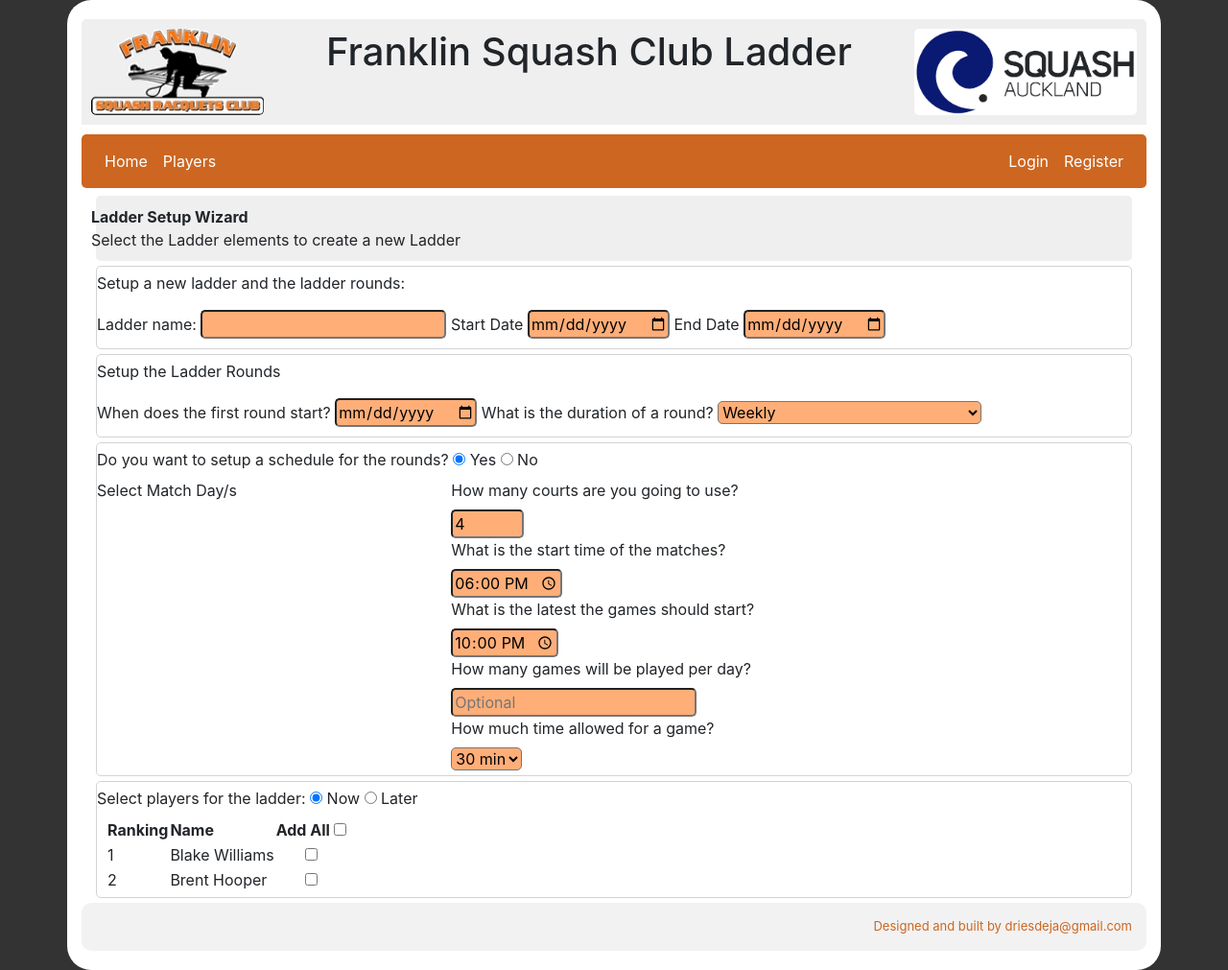
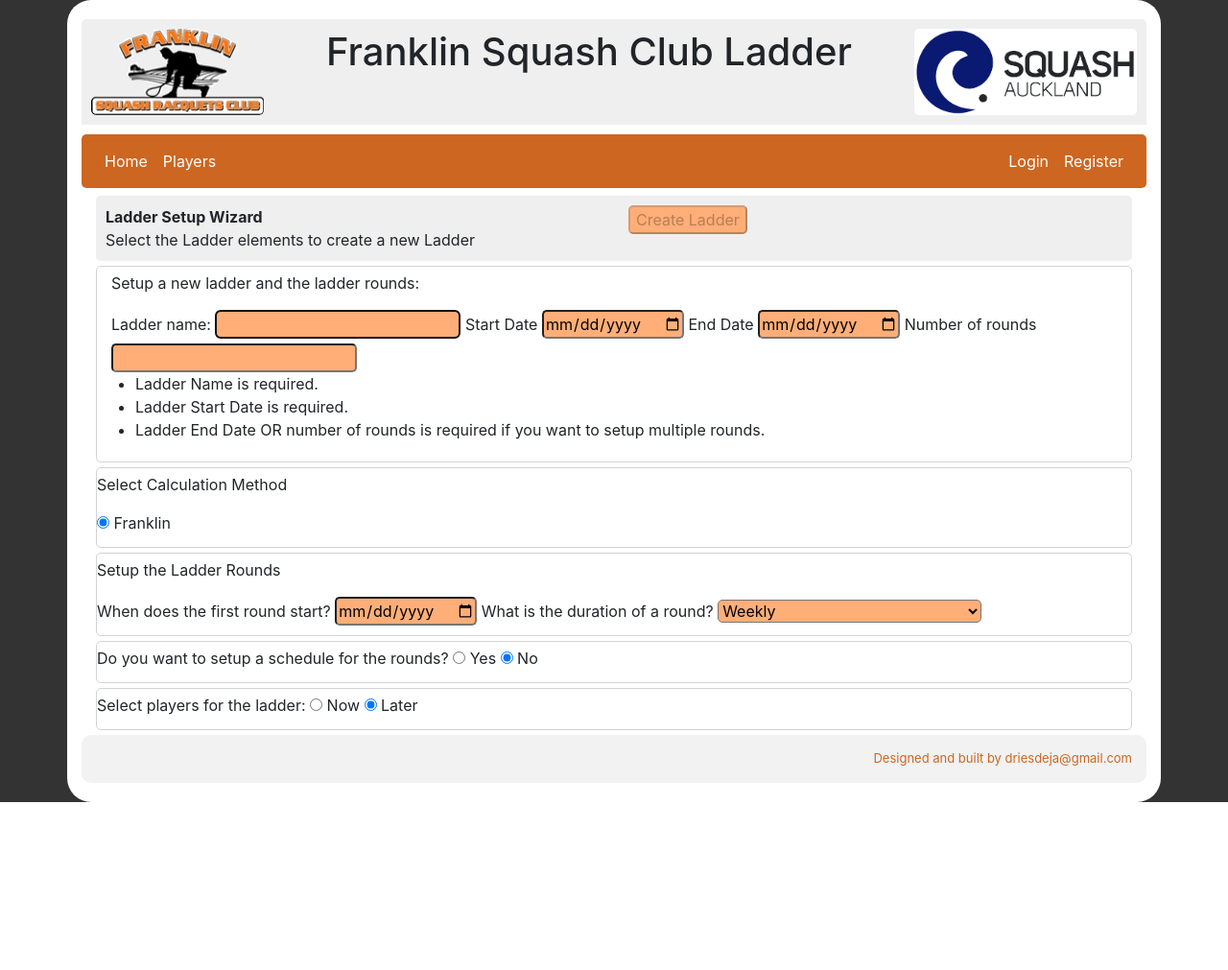
Before and after one commit to driesdeja/ladder, a Django app: page /administration/ladder/ladder-setup-wizard in a window 1280 px wide. Shown: the whole page at 96% size. After the commit the page ends 836 px from the top, so only its background shows below. Run offline with Django 3.2, Linux system fonts and the light colour scheme; data comes from the database, SQL or seed files in the repository; some libraries are stand-ins or nearby versions.

Commit message:
Added most of the front end js and validations.
Created the form and all required data is posted to the view.  Next steps would be to validate the data in the backend and create the Ladder, LadderRounds, Schedules and add the players to all the rounds.

```diff
--- a/round/templates/round/ladder_setup_wizard.html
+++ b/round/templates/round/ladder_setup_wizard.html
@@ -1,32 +1,53 @@
 {% extends 'players/base.html' %}
 {% block content %}
-    <form>
+    <form method="POST">
+        {% csrf_token %}
         <div class="container">
             <div class="panel panel-default">
                 <div class="row">
-                    <div class="coL">
+                    <div class="col">
                         <div class="panel-heading">Ladder Setup Wizard</div>
                         <div class="panel-body">Select the Ladder elements to create a new Ladder</div>
                     </div>
+                    <div class="col">
+                        <input type="submit" id="submit_wizard" value="Create Ladder">
+                    </div>
                 </div>
             </div>
+
+            <div class="content-wrapper" id="ladder_setup">
+                <div class="col-12">
+                    <p>Setup a new ladder and the ladder rounds:</p>
+                    <label for="ladder_name">Ladder name:</label>
+                    <input type="text" name="ladder_name" id="ladder_name">
+                    <label for="ladder_start_date">Start Date</label>
+                    <input type="date" id="ladder_start_date" name="ladder_start_date">
+                    <label for="ladder_end_date">End Date</label>
+                    <input type="date" name="ladder_end_date" id="ladder_end_date">
+                    <label for="number_of_rounds">Number of rounds</label>
+                    <input type="number" name="number_of_rounds" id="number_of_rounds" size="2">
+                </div>
+                <div class="ladder-validation">
+                    <ul>
+                        <li id="ladder_name_req">Ladder Name is required.</li>
+                        <li id="ladder_start_date_req">Ladder Start Date is required.</li>
+                        <li id="ladder_end_date_req">Ladder End Date OR number of rounds is required if you want to setup multiple rounds.</li>
+                    </ul>
+                </div>
+            </div>
+
             <div class="content-wrapper">
-                <p>Setup a new ladder and the ladder rounds:</p>
-                <label for="ladder_name">Ladder name:</label>
-                <input type="text" name="ladder_name">
-                <label for="ladder_start_date">Start Date</label>
-                <input type="date" name="ladder_start_date">
-                <label for="ladder_end_date">End Date</label>
-                <input type="date" name="ladder_end_date">
-
+                <p>Select Calculation Method</p>
+                <input type="radio" name="calculation" value="franklin" checked>
+                <label for="calculation">Franklin</label>
             </div>
             <div class="content-wrapper">
                 <p>Setup the Ladder Rounds</p>
                 <label for="round_start_date">When does the first round start?</label>
-                <input type="date" name="round_start_date">
+                <input type="date" id="round_start_date" name="round_start_date">
 
                 <label for="duration_of_round">What is the duration of a round?</label>
-                <select name="duration_of_round">
+                <select id="duration_of_round" name="duration_of_round">
                     <option value="once">Once Only (Single Round Ladder)</option>
                     <option value="weekly" selected>Weekly</option>
                     <option value="fortnightly">Fortnightly</option>
@@ -35,38 +56,34 @@
             </div>
             <div class="content-wrapper">
                 Do you want to setup a schedule for the rounds?
-                <input type="radio" id="schedule_yes" name="schedule_select" value="yes" checked>
+                <input type="radio" id="schedule_yes" name="schedule_select" value="setup_schedule">
                 <label for="schedule_yes">Yes</label>
-                <input type="radio" id="schedule_no" name="schedule_select" value="no">
+                <input type="radio" id="schedule_no" name="schedule_select" value="no_schedule" checked>
                 <label for="schedule_no">No</label>
 
 
                 <div class="row" id="setup_schedule">
                     <div class="col-4">
                         <div class="select-match-day">Select Match Day/s
-                            <ul>
-                                {% for day in days %}
-                                    <li><input type="checkbox" name="match-day[]" value="{{ day|date:"z" }}"><label
-                                            for="matchday[]">{{ day|date:"l, j M" }}</label></li>
+                            <ul id="days_list">
 
-                                {% endfor %}
                             </ul>
                         </div>
                     </div>
                     <div class="col-4">
                         <div class="courts">
-                            <label for="number-of-courts">How many courts are you going to use?</label>
-                            <input name="number-of-courts" type="number" min="1" max="4" value="4">
+                            <label for="number_of_courts">How many courts are you going to use?</label>
+                            <input name="number_of_courts" type="number" min="1" max="4" value="4">
                         </div>
                         <div class="time-schedule">
-                            <label for="start-time">What is the start time of the matches?</label>
-                            <input type="time" value="18:00" name="start-time">
-                            <label for="end-time">What is the latest the games should start?</label>
-                            <input type="time" value="22:00" name="end-time">
-                            <label for="number-of-games">How many games will be played per day?</label>
-                            <input type="text" name="number-of-games" placeholder="Optional">
-                            <label for="time-interval">How much time allowed for a game?</label>
-                            <select name="time-interval">
+                            <label for="start_time">What is the start time of the matches?</label>
+                            <input type="time" value="18:00" name="start_time">
+                            <label for="end_time">What is the latest the games should start?</label>
+                            <input type="time" value="22:00" name="end_time">
+                            <label for="number_of_games">How many games will be played per day?</label>
+                            <input type="text" name="number_of_games" placeholder="Optional">
+                            <label for="time_interval">How much time allowed for a game?</label>
+                            <select name="time_interval">
                                 <option value="30" selected>30 min</option>
                                 <option value="45">45 min</option>
                                 <option value="60">60 min</option>
@@ -79,9 +96,9 @@
             </div>
             <div class="content-wrapper">
                 Select players for the ladder:
-                <input type="radio" id="now" name="select_players" value="now" checked>
+                <input type="radio" id="now" name="select_players" value="now">
                 <label for="now">Now</label>
-                <input type="radio" id="later" name="select_players" value="later">
+                <input type="radio" id="later" name="select_players" value="later" checked>
                 <label for="later">Later</label>
                 <div class="players-in-round" id="select_players">
 
@@ -127,6 +144,63 @@
             }
         }
 
+
+        $("#setup_schedule").hide()
+        $("#select_players").hide()
+        $("#ladder_name").focus()
+        $("#submit_wizard").attr("disabled", true)
+
+        $("#ladder_name").change(function () {
+            let ladder_name = $("#ladder_name").val();
+            if (ladder_name.length > 0 ){
+                $("#ladder_name_req").hide();
+                validateLadderRequirements();
+            } else {
+                $("#ladder_name_req").show();
+                $("#submit_wizard").attr("disabled", true);
+            }
+
+        })
+
+        $("#ladder_start_date").change(function () {
+            let ladder_start_date = $("#ladder_start_date").val();
+            if (ladder_start_date.length > 0){
+                $("#ladder_start_date_req").hide();
+                validateLadderRequirements();
+            } else {
+                $("#ladder_start_date_req").show();
+                $("#submit_wizard").attr("disabled", true);
+            }
+        })
+
+        $("#ladder_end_date").change(validateLadderEndOrRounds);
+
+        $("#number_of_rounds").change(validateLadderEndOrRounds)
+
+
+        function validateLadderEndOrRounds(){
+            let ladder_end_date = $("#ladder_end_date").val();
+            let number_if_rounds = $("#number_of_rounds").val();
+            if (ladder_end_date.length > 0 || number_if_rounds > 0){
+                $("#ladder_end_date_req").hide();
+                validateLadderRequirements();
+            } else {
+                $("#ladder_end_date_req").show();
+            }
+        }
+
+        function validateLadderRequirements() {
+            //minimum requirements is a name, start_date
+            console.log("validation ladder requirements")
+            let ladder_name = $("#ladder_name").val();
+            let start_date = $("#ladder_start_date").val();
+            if (ladder_name.length > 0 && start_date.length > 0){
+                $("#submit_wizard").attr("disabled", false)
+            } else {
+                $("#submit_wizard").attr("disabled", true)
+            }
+        }
+
         $("#later").click(function () {
             $("#select_players").hide()
         })
@@ -138,9 +212,69 @@
             $("#setup_schedule").hide()
         })
         $("#schedule_yes").click(function () {
-            $("#setup_schedule").show()
+            $("#setup_schedule").show();
+            setupSchedule()
+        })
+        <!-- Select Ladder Start Date -->
+
+        $("#ladder_start_date").focusout(function () {
+            $("#round_start_date").val($("#ladder_start_date").val())
         })
 
+        <!-- setup schedule -->
 
+        $("#duration_of_round").change(setupSchedule);
+
+
+
+
+        function setupSchedule() {
+            let first_day = $("#round_start_date").val()
+            let duration_of_round = $("#duration_of_round").val()
+            let weekday = new Array(7);
+            weekday[0] = "Sunday";
+            weekday[1] = "Monday";
+            weekday[2] = "Tuesday";
+            weekday[3] = "Wednesday";
+            weekday[4] = "Thursday";
+            weekday[5] = "Friday";
+            weekday[6] = "Saturday";
+
+            <!-- Validate the Ladder setup -->
+
+
+            if (first_day == "") {
+                alert("You have to select the first day of the round before setting up the schedule!")
+            } else {
+                switch (duration_of_round) {
+                    case "once":
+                        $("#days_list").empty()
+                        let day_of_week = new Date($("#ladder_start_date").val()).getDay()
+                        $("#days_list").append("<li>" + weekday[day_of_week] + "</li>");
+                        break;
+                    case "weekly":
+                        $("#days_list").empty();
+                        console.log("weekly: " + weekday.length);
+                        for (let i = 0; i < weekday.length; i++) {
+                            $("#days_list").append("<li><input type=checkbox name=\"match_day[]\" value=\"" + weekday[i] + "\">" + weekday[i] + "</li>");
+                        }
+
+                        break;
+                    case "fortnightly":
+                        $("#days_list").empty()
+                        console.log("fortnightly: " + weekday.length);
+                        for (let i = 0; i < weekday.length; i++) {
+                            $("#days_list").append("<li><input type=checkbox name=\"match-day[]\" value=\"" + weekday[i] + "\">" + weekday[i] + "</li>");
+                        }
+                        break;
+                    case "monthly":
+                        $("#days_list").empty()
+
+
+                        break;
+                }
+            }
+
+        }
     </script>
 {% endblock javascript %}
--- a/round/templates/round/setup-scheduling.html
+++ b/round/templates/round/setup-scheduling.html
@@ -34,7 +34,7 @@
                                 <ul>
                                     {% for day in days %}
                                         <li><input type="checkbox" name="match-day[]" value="{{ day|date:"z" }}"><label
-                                                for="matchday[]">{{ day|date:"l, j M" }}</label></li>
+                                                for="match-day[]">{{ day|date:"l, j M" }}</label></li>
 
                                     {% endfor %}
                                 </ul>
--- a/round/views.py
+++ b/round/views.py
@@ -667,6 +667,37 @@
 
 
 def ladder_setup_wizard(request):
+    if request.POST:
+        # Ladder details
+        ladder_name = request.POST.get('ladder_name')
+        ladder_start_date = request.POST.get('ladder_start_date')
+        ladder_end_date = request.POST.get('ladder_end_date')
+        number_of_rounds = request.POST.get('number_of_rounds')
+
+        # Calculation Engine
+        calculation_method = request.POST.get('calculation')
+
+        # Rounds details
+        first_round_start_date = request.POST.get('round_start_date')
+        duration_of_round = request.POST.get('duration_of_round')
+
+        # Round schedule setup
+        set_up_round = request.POST.get('schedule_select')
+
+        if set_up_round == 'setup_schedule':
+            match_days = request.POST.getlist('match_day[]')
+            number_of_courts = request.POST.get('number_of_courts')
+            start_time = request.POST.get('start_time')
+            end_time = request.POST.get('end_time')
+            number_of_games = request.POST.get('number_of_games')
+            time_interval = request.POST.get('time_interval')
+
+        select_players = request.POST.get('select_players')
+        if select_players == 'now':
+            players_for_round = request.POST.getlist('add_to_round[]')
+
+
+
     players = Player.objects.all().order_by('ranking')
     context = {
         'players': players
```
Also changed, not shown: 1 other file.
